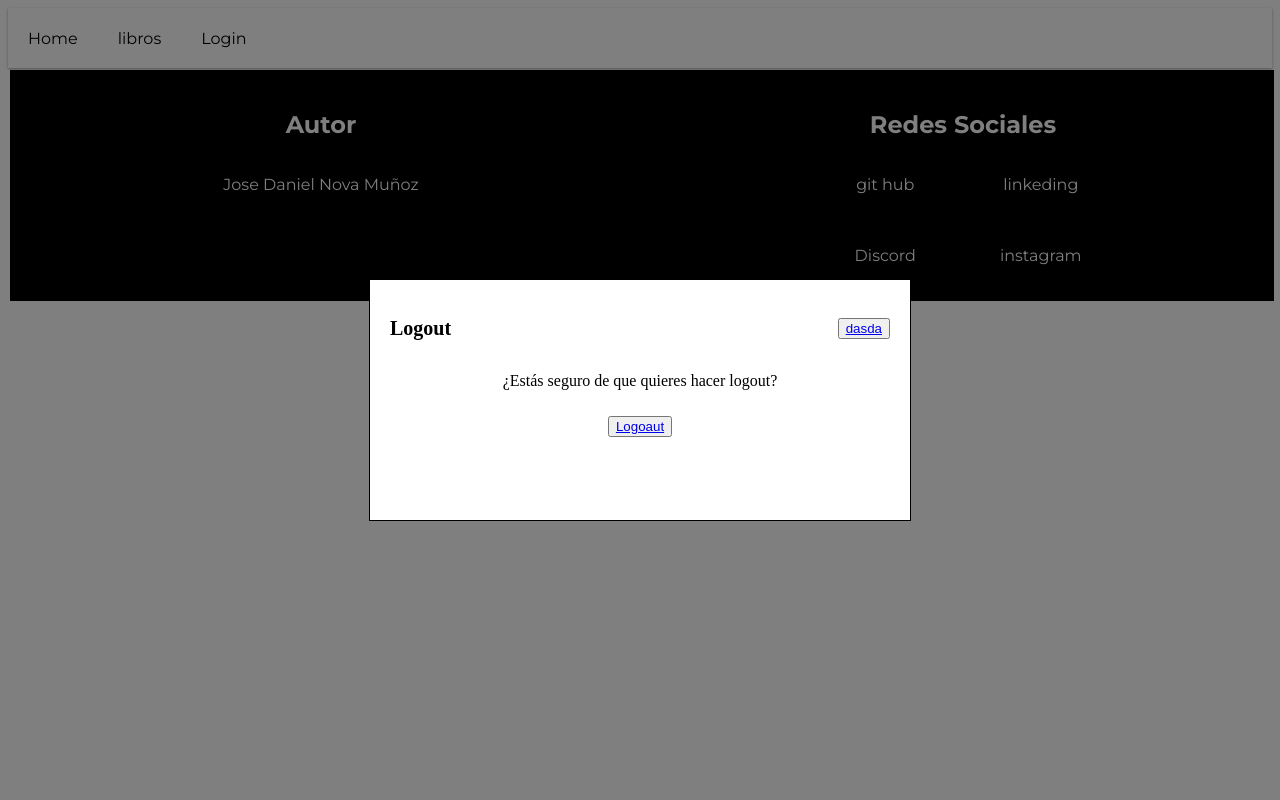
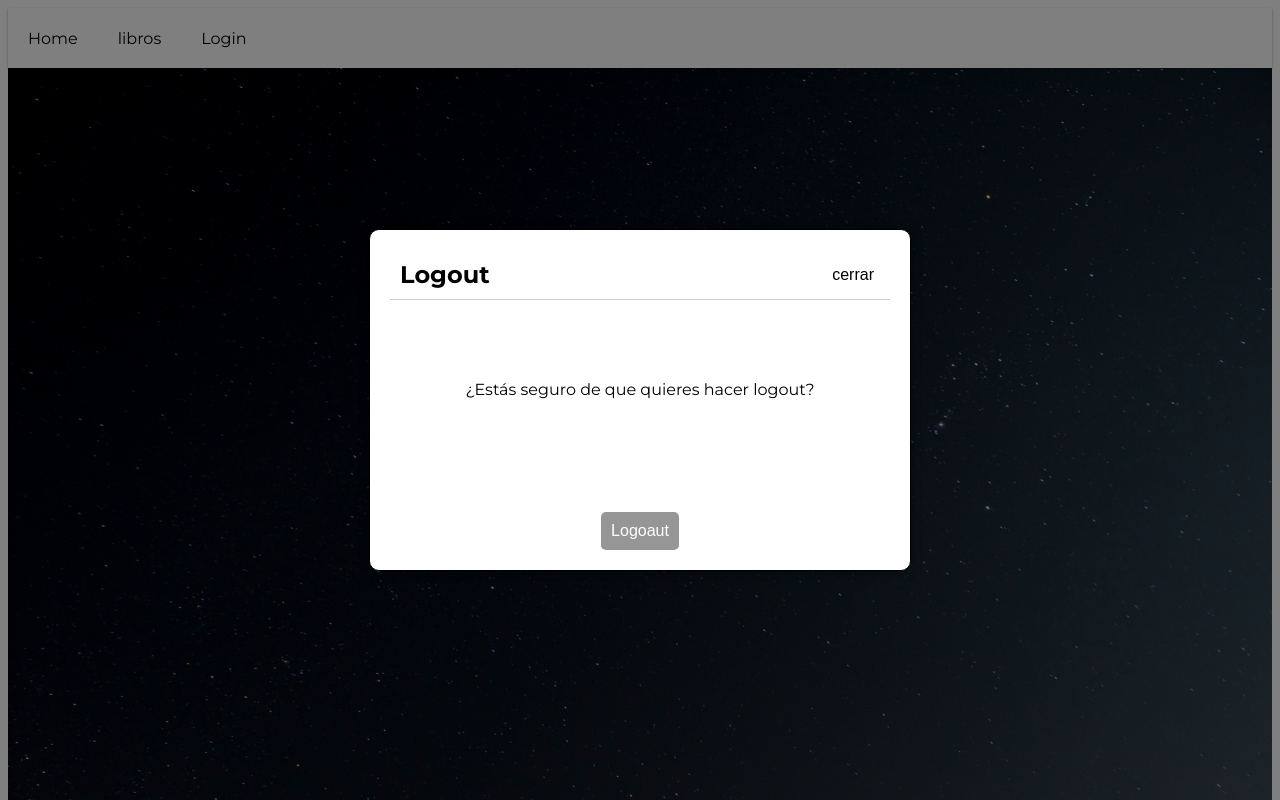
Before and after one commit to Novacord/library_Campus, a React (Vite) app: page /logoaut in a window 1280 px wide. Shown: the top 800 px of the page. Built offline with nearby package versions, Linux system fonts and the light colour scheme.

Commit message:
feat: :sparkles: login reserva y validacion
ahora valida si estas en el server de campuslands y ahora s i haces login te aparese para reservar un libro

```diff
--- a/src/components/app.jsx
+++ b/src/components/app.jsx
@@ -9,6 +9,7 @@ import  Login  from './app/login'
 import Logoaut from './app/nav/logoaut'
 import Perfil from './app/nav/perfil'
 import Reservar from './app/nav/reservar'
+import Error from './app/error'
 
 
 
@@ -28,6 +29,8 @@ const App = () =>{
 
                         <Route path='/perfil' element={<AutRoute><Perfil /></AutRoute>} />
                         <Route path='/reservar' element={<Reservar />} />
+
+                        <Route path='/error' element={<Error />} />
 
                         <Route path='*' element={<p>Not Found</p>} />
                     </Routes>
--- /dev/null
+++ b/src/components/app/error.jsx
@@ -0,0 +1,12 @@
+import React from "react";
+
+const Error = ()=>{
+    return(
+        <div className="noCamper">
+            <h1>No eres camper</h1>
+            <img src="../../../public/31348446_6200_2_08-PhotoRoom.png-PhotoRoom.png" alt="" />
+        </div>
+    )
+}
+
+export default Error;
--- a/src/components/app/login.jsx
+++ b/src/components/app/login.jsx
@@ -2,6 +2,8 @@ import React from "react";
 import { useAuth } from './auth';
 import { Navigate } from "react-router-dom";
 import { events } from "@react-three/fiber";
+
+const CAMPUS_LANDS_SERVER_NAME = 'CampusLands 🚀';
 
 const Login = () => {
 
@@ -9,10 +11,6 @@ const Login = () => {
 
     const login = (data)=>{
         auth.login(data)
-    }
-
-    const openWin = ()=>{
-
     }
 
     return (
@@ -50,9 +48,15 @@ const Login = () => {
                     window.addEventListener("message", event => {
                         if (event.origin === 'http://127.10.10.10:3000'){
                             if(event.data){
-                                popup.close()
-                                sessionStorage.setItem('user', JSON.stringify(event.data))
-                                login(event.data)
+                                const isCampusLandsMember = event.data.guilds.some((guild) => guild.name === CAMPUS_LANDS_SERVER_NAME);
+                                if (isCampusLandsMember) {
+                                    sessionStorage.setItem('user', JSON.stringify(event.data))
+                                    login(event.data)
+                                    popup.close()
+                                } else {
+                                    popup.close()
+                                    window.location.href = '/error';
+                                }
                             }
                         }
                     })
--- a/src/components/app/nav/libros/listaLibros.jsx
+++ b/src/components/app/nav/libros/listaLibros.jsx
@@ -1,6 +1,34 @@
 import React from "react";
+import { useMediaQuery } from "react-responsive";
 
 const ListaLibros = ({ libros }) => {
+    const user = sessionStorage.getItem('user');
+    const isMobile = useMediaQuery({
+        maxWidth: 600,
+    });
+
+    const handleReserva = async (libro) => {
+        // // Realiza una solicitud fetch a http://127.10.10.10:3000/api/libro/reservar
+        // const response = await fetch('http://127.10.10.10:3000/api/libro/reservar', {
+        //     method: 'POST',
+        //     headers: {
+        //         'Content-Type': 'application/json',
+        //     },
+        //     body: JSON.stringify({
+        //         id: libro.id,
+        //     }),
+        // });
+
+        // // Verifica si la solicitud fetch fue exitosa
+        // if (response.ok) {
+        //     // Agrega el libro a la lista de libros reservados en el session storage
+        //     setSessionStorageData([...sessionStorageData, libro]);
+        // } else {
+        //     // Muestra un mensaje de error
+        //     alert('No se pudo reservar el libro');
+        // }
+    };
+
     return (
         <div className="tabla">
             <table>
@@ -8,8 +36,9 @@ const ListaLibros = ({ libros }) => {
                     <tr>
                         <th>Título</th>
                         <th>Género</th>
-                        <th>Editorial</th>
-                        <th>Autor</th>
+                        {!isMobile && <th>Editorial</th>}
+                        {!isMobile && <th>Autor</th>}
+                        {user && <th>Reservar</th>}
                     </tr>
                 </thead>
                 <tbody>
@@ -17,8 +46,11 @@ const ListaLibros = ({ libros }) => {
                         <tr key={libro.id}>
                             <td>{libro.titulo}</td>
                             <td>{libro.genero}</td>
-                            <td>{libro.editorial}</td>
-                            <td>{libro.autor}</td>
+                            {!isMobile && <td>{libro.editorial}</td>}
+                            {!isMobile && <td>{libro.autor}</td>}
+                            {user && <td>
+                                <button className="reservaB" onClick={() => handleReserva(libro)}>Reservar</button>
+                            </td>}
                         </tr>
                     ))}
                 </tbody>
--- a/src/components/app/nav/logoaut.jsx
+++ b/src/components/app/nav/logoaut.jsx
@@ -23,6 +23,9 @@ const Logoaut = () => {
 
     return (
         <>
+            <div className="fondoLo">
+                <img src="../../../../public/hermoso-cielo-nocturno-estrellas-brillantes.jpg" alt="" />
+            </div>
             {open && (
                 <div className="modal" style={{
                     position: "absolute",
@@ -36,8 +39,8 @@ const Logoaut = () => {
                     <div className="modal-content">
                         <div className="modal-header">
                             <h2>Logout</h2>
-                            <button>
-                                <Link to='/perfil'>dasda</Link>
+                            <button className="botonCerrar">
+                                <Link to='/perfil'>cerrar</Link>
                             </button>
                         </div>
                         <div className="modal-body">
--- a/src/components/app/nav/perfil.jsx
+++ b/src/components/app/nav/perfil.jsx
@@ -2,12 +2,17 @@ import React, { useState, useEffect } from "react";
 import { useAuth } from '../auth';
 import { Navigate } from "react-router-dom";
 import { events } from "@react-three/fiber";
+import { useMediaQuery } from "react-responsive";
 
 const Perfil = () => {
 
     const auth = useAuth();
 
     const [user, setUser] = useState(null);
+
+    const isMobile = useMediaQuery({
+      maxWidth: 600,
+    });
 
     useEffect(() => {
         const userSessionStorage = sessionStorage.getItem('user');
@@ -21,9 +26,9 @@ const Perfil = () => {
     const campus = user?.guilds.filter((guild) => guild.name === 'CampusLands 🚀');
 
     return (
-        <div className="div-centrado">
+        <div className="centerPerfil">
         {user && (
-          <div>
+          <div className="perfil">
             <h1>{user.username}</h1>
             <img src={`https://cdn.discordapp.com/avatars/${user.id}/${user.avatar}`} alt={user.username} />
 
@@ -44,23 +49,6 @@ const Perfil = () => {
                 </li>
               </ul>
             </div>
-
-            <div>
-              <h2>Servidores</h2>
-              <ul>
-                {campus?.length > 0 ? campus.map((guild) => (
-                  <li key={guild.id}>
-                    <strong>{guild.name}</strong>
-                    <img src={`https://cdn.discordapp.com/icons/${guild.id}/${guild.icon}`} alt={guild.name} />
-                  </li>
-                )) : <p>No perteneces a ningún servidor.</p>}
-              </ul>
-            </div>
-
-            <div>
-              <h2>Acciones</h2>
-              <a href={`https://discord.com/users/${user.id}`}>Contactar</a>
-            </div>
           </div>
         )}
         {!user && (
--- a/src/css/style.css
+++ b/src/css/style.css
@@ -430,3 +430,162 @@ footer div{
     width: 100%;
     border-radius: 50%;
   }
+  .noCamper {
+    display: flex;
+    flex-direction: column;
+    justify-content: center;
+    align-items: center;
+    height: 100vh;
+  }
+
+  .noCamper h1 {
+    font-size: 2rem;
+    margin-top: 0;
+    text-align: center;
+    color: #f00;
+    font-family: Montserrat, sans-serif;
+  }
+
+  .noCamper img {
+    width: 30%;
+    margin-top: 20px;
+    animation: bounce 4s infinite;
+  }
+
+  @keyframes bounce {
+    0% {
+      transform: translateY(0);
+    }
+    50% {
+      transform: translateY(-20px);
+    }
+    100% {
+      transform: translateY(0);
+    }
+  }
+
+  .perfil{
+    font-family: Montserrat, sans-serif;
+    display: flex;
+    flex-direction: column;
+    align-items: center;
+    justify-content: center;
+  }
+
+  .perfil img{
+    width: 50%;
+    border-radius: 50%;
+  }
+
+  .centerPerfil{
+    display: flex;
+    flex-direction: column;
+    align-items: center;
+    height: 850px;
+    justify-content: center;
+  }
+
+  .modal {
+    font-family: Montserrat, sans-serif;
+    position: fixed;
+    top: 0;
+    left: 0;
+    width: 100%;
+    height: 100%;
+    z-index: 100;
+    background-color: rgba(0, 0, 0, 0.5);
+    display: flex;
+    align-items: center;
+    justify-content: center;
+  }
+
+  .modal-content {
+    width: 500px;
+    height: 300px;
+    background-color: white;
+    border-radius: 10px;
+    box-shadow: 0 0 10px rgba(0, 0, 0, 0.5);
+  }
+
+  .modal-header {
+    display: flex;
+    justify-content: space-between;
+    align-items: center;
+    padding: 10px;
+    border-bottom: 1px solid #ccc;
+  }
+
+  .modal-header h2 {
+    font-size: 1.5rem;
+    margin: 0;
+  }
+
+  .modal-header button {
+    cursor: pointer;
+    background: none;
+    border: none;
+    color: #ccc;
+    font-size: 1rem;
+  }
+
+  .modal-body {
+    display: flex;
+    flex-direction: column;
+    padding: 10px;
+    height: 80%;
+    justify-content: space-between;
+    align-items: center;
+  }
+
+  .modal-body p {
+    font-size: 1rem;
+    margin: 0;
+    margin: 70px 0;
+  }
+
+  .modal-body button {
+    cursor: pointer;
+    background-color: #969696;
+    border: none;
+    color: white;
+    font-size: 1rem;
+    padding: 10px;
+    border-radius: 5px;
+  }
+  .modal-body button a{
+    color: white;
+    text-decoration: none;
+  }
+
+  .modal-body button:hover {
+    background-color: #4d4040;
+  }
+
+  .botonCerrar{
+    cursor: pointer;
+  }
+
+  .botonCerrar a{
+    text-decoration: none;
+    color: black;
+  }
+
+  .fondoLo{
+    width: 100%;
+  }
+
+  .fondoLo img{
+    width: 100%;
+    height: 850px;
+  }
+
+  .reservaB{
+    border: none;
+    border-radius: 5px;
+    padding: 10px;
+    cursor: pointer;
+  }
+
+  .reservaB:hover{
+    background: #ccc;
+  }
```
Also changed, not shown: public/31348446_6200_2_08-PhotoRoom.png-PhotoRoom.png (added), public/hermoso-cielo-nocturno-estrellas-brillantes.jpg (added).
